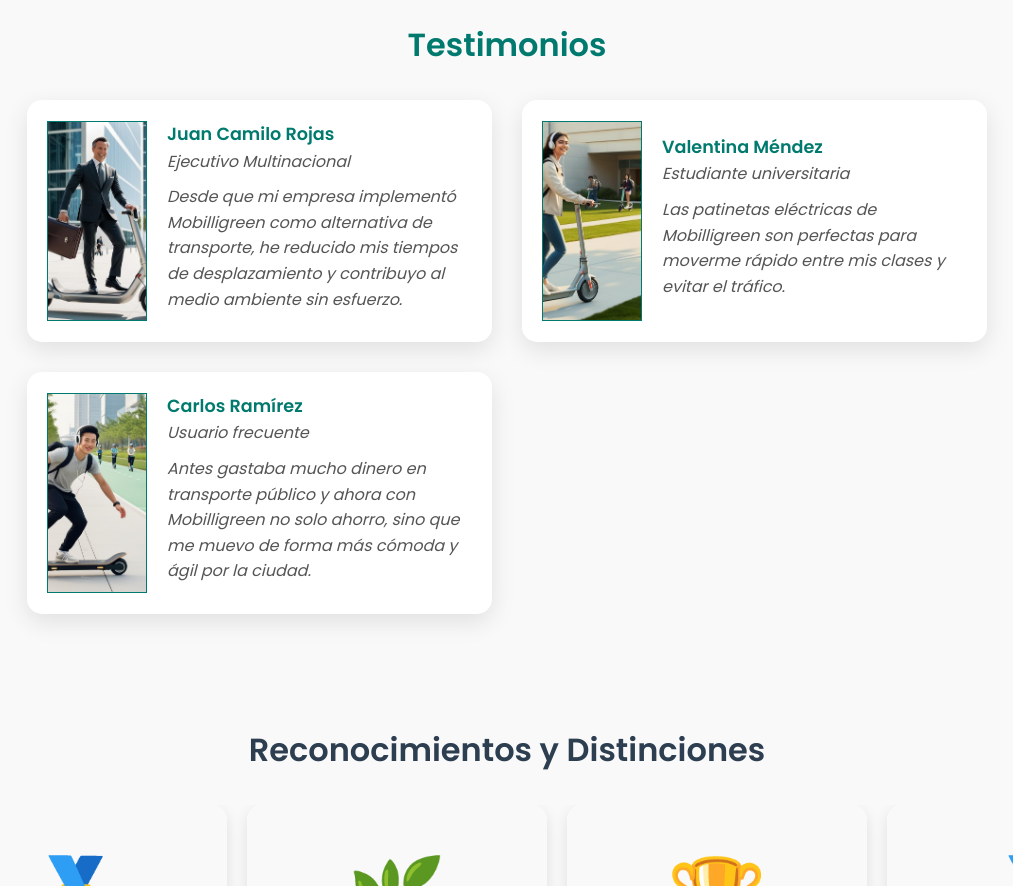
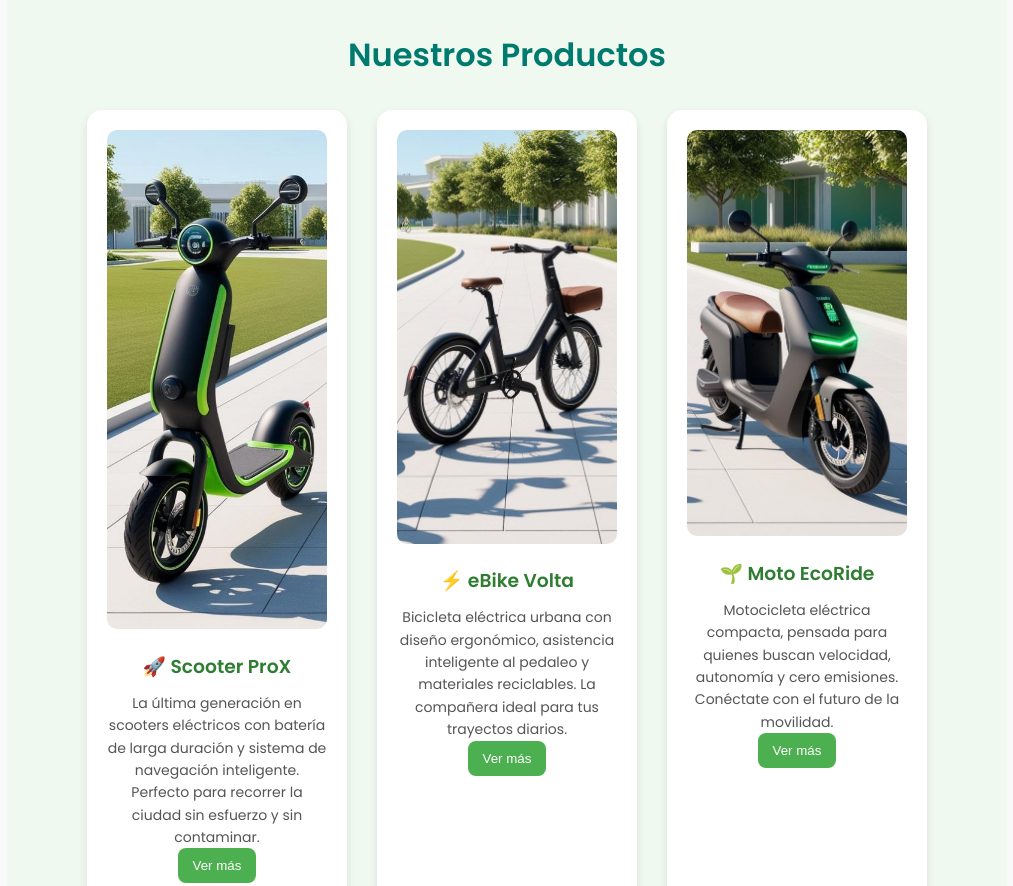
Before and after one commit to CEstebanARIAS/Mobilligreen, a plain HTML site: page index.html in a window 1280 px wide. Shown: the part 780-1666 px from the top of the page, without its empty margins (133-1146 px from the left). Drawn offline with Linux system fonts and the light colour scheme.

Commit message:
Creación seccion productos

```diff
--- a/index.css
+++ b/index.css
@@ -351,3 +351,57 @@
     font-size: 0.9rem;
     margin-top: 50px;
   }
+
+  .productos {
+    background-color: #f0f9f0;
+    padding: 50px;
+    text-align: center;
+  }
+
+  .productos-container {
+    display: flex;
+    flex-wrap: wrap;
+    justify-content: center;
+    gap: 30px;
+  }
+
+  .producto-card {
+    background-color: #fff;
+    border-radius: 15px;
+    box-shadow: 0 4px 10px rgba(0,0,0,0.1);
+    padding: 20px;
+    width: 260px;
+    transition: transform 0.3s;
+  }
+
+  .producto-card:hover {
+    transform: translateY(-10px);
+  }
+
+  .producto-card img {
+    width: 100%;
+    border-radius: 10px;
+  }
+
+  .producto-card h3 {
+    color: #2e7d32;
+    margin: 15px 0 10px;
+  }
+
+  .producto-card p {
+    font-size: 14px;
+    color: #555;
+  }
+
+  .producto-card button {
+    background-color: #4caf50;
+    color: white;
+    padding: 10px 15px;
+    border: none;
+    border-radius: 8px;
+    cursor: pointer;
+  }
+
+  .producto-card button:hover {
+    background-color: #388e3c;
+  }
--- a/index.html
+++ b/index.html
@@ -22,6 +22,42 @@
     <p>Micromovilidad</p>
     <button>+ Info</button>
   </section>
+
+  <section class="productos">
+    <h2>Nuestros Productos</h2>
+    <div class="productos-container">
+
+      <div class="producto-card">
+        <img src="./imagenes/patineta.jpg" alt="Scooter ProX">
+        <h3>🚀 Scooter ProX</h3>
+        <p>La última generación en scooters eléctricos con batería de larga duración y sistema de navegación inteligente. Perfecto para recorrer la ciudad sin esfuerzo y sin contaminar.</p>
+        <button>Ver más</button>
+      </div>
+
+      <div class="producto-card">
+        <img src="./imagenes/cicla.jpg" alt="eBike Volta">
+        <h3>⚡ eBike Volta</h3>
+        <p>Bicicleta eléctrica urbana con diseño ergonómico, asistencia inteligente al pedaleo y materiales reciclables. La compañera ideal para tus trayectos diarios.</p>
+        <button>Ver más</button>
+      </div>
+
+      <div class="producto-card">
+        <img src="./imagenes/moto.jpg" alt="Moto EcoRide">
+        <h3>🌱 Moto EcoRide</h3>
+        <p>Motocicleta eléctrica compacta, pensada para quienes buscan velocidad, autonomía y cero emisiones. Conéctate con el futuro de la movilidad.</p>
+        <button>Ver más</button>
+      </div>
+
+      <div class="producto-card">
+        <img src="./imagenes/panel.jpg" alt="Estación de carga solar">
+        <h3>☀️ Estación Solar SmartCharge</h3>
+        <p>Carga tus vehículos en nuestras estaciones solares. 100% energía renovable para una experiencia de micromovilidad autosostenible.</p>
+        <button>Ver más</button>
+      </div>
+
+    </div>
+  </section>
+
 
   <section class="testimonios">
     <h2>Testimonios</h2>
```
Also changed, not shown: imagenes/cicla.jpg (added), imagenes/moto.jpg (added), imagenes/panel.jpg (added), imagenes/patineta.jpg (added), imagenes/productos.jpg (added).
